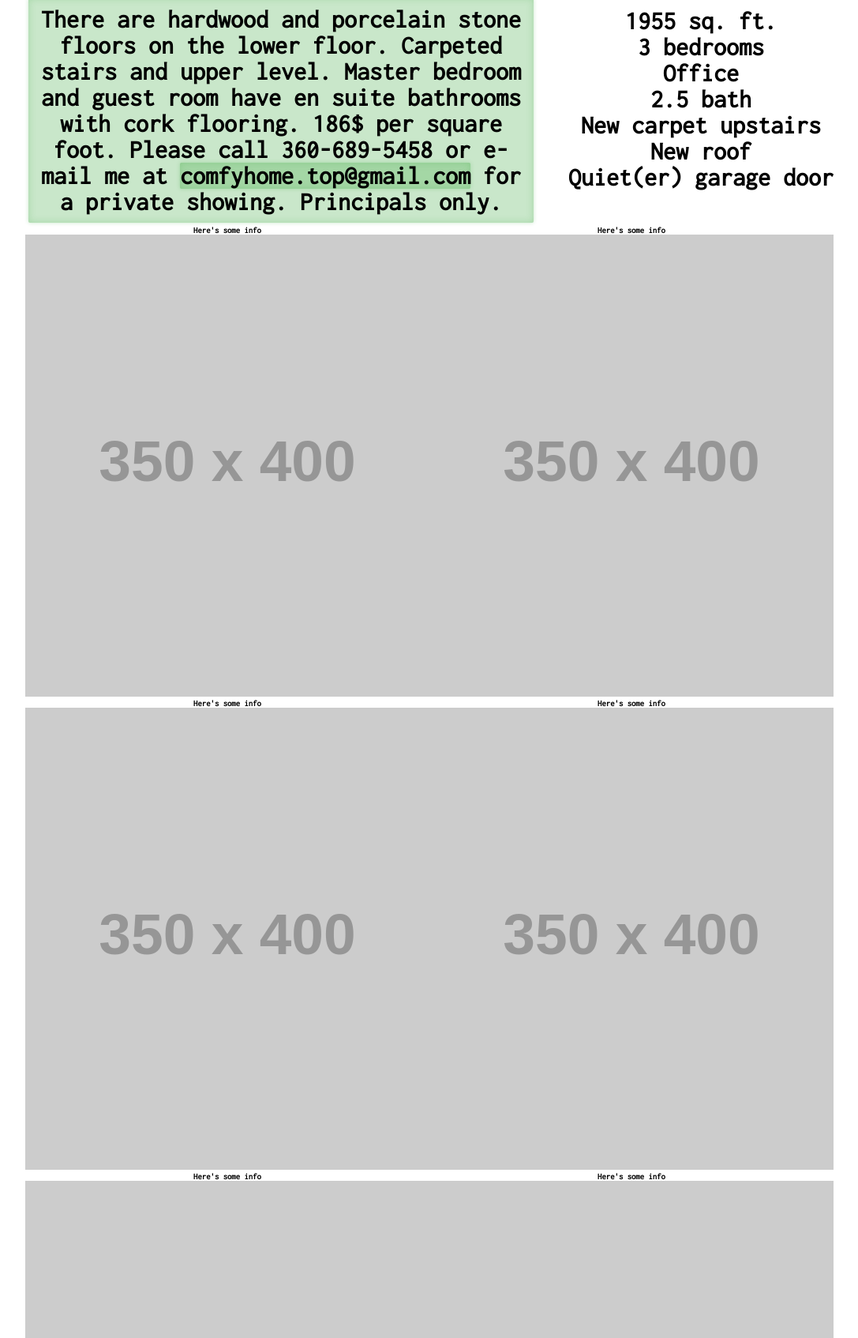
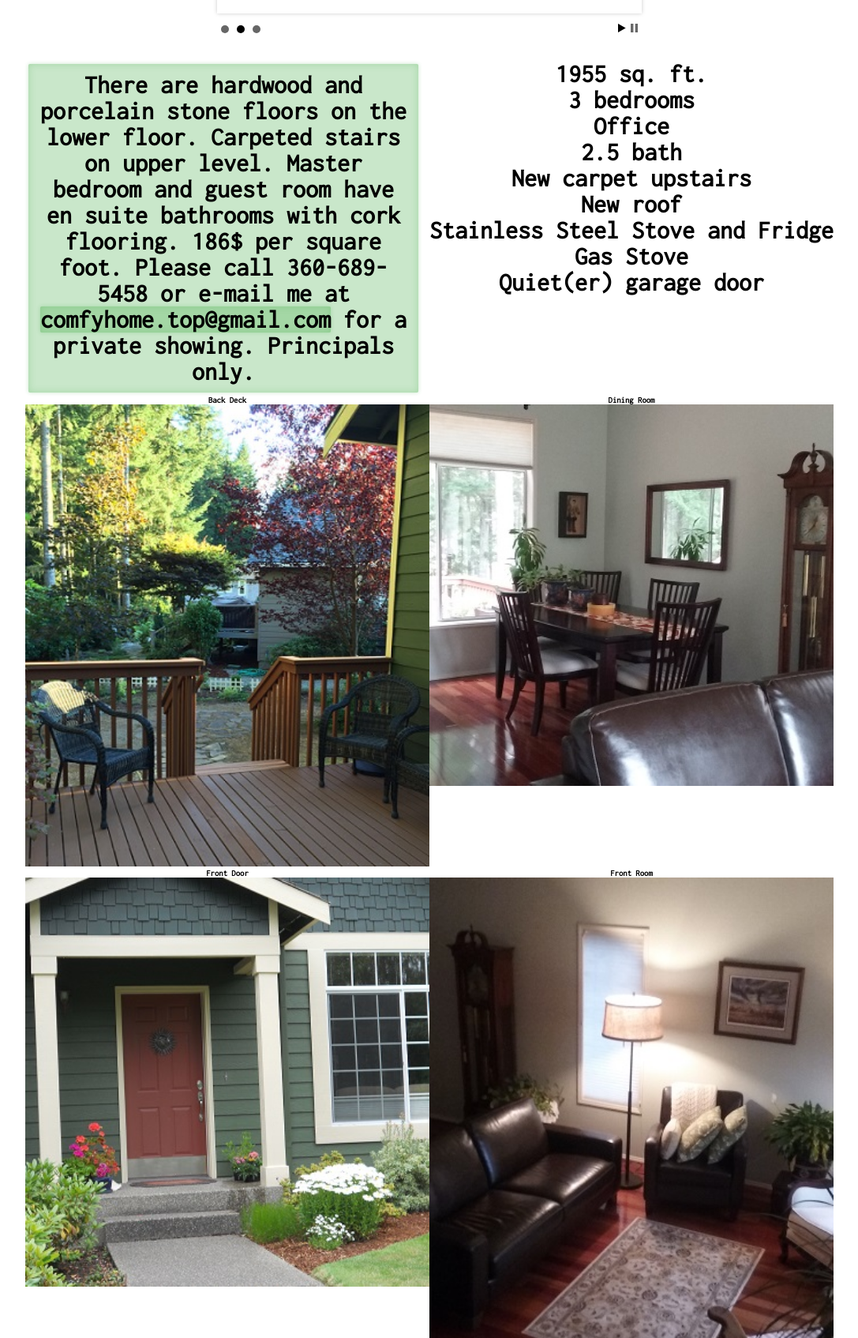
Before and after one commit to ivarmlee11/homesale, a plain HTML site: page index.html in a window 1280 px wide. Shown: the part 560-2254 px from the top of the page at 79% size, without its empty margins (96-1183 px from the left). Drawn offline with nearby package versions, Linux system fonts and the light colour scheme; placeholder pictures from the web are drawn by us.

Commit message:
pictures up

```diff
--- a/index.html
+++ b/index.html
@@ -26,9 +26,9 @@
     <div class="parent">
       <div id="slider">
         <ul class="bxslider">
-          <li><img src="http://placehold.it/350x300" alt="pic"></li>
-          <li><img src="http://placehold.it/350x300" alt="pic"></li>
-          <li><img src="http://placehold.it/350x300" alt="pic"></li>
+          <li><img src="img/front_door.JPG" alt="Front Door"></li>
+          <li><img src="img/housefront.JPG" alt="Front of House from the Street"></li>
+          <li><img src="img/dining_room_window_open.jpg" alt="Dining Room Window"></li>
         </ul>
       </div>
     </div>
@@ -37,7 +37,7 @@
 
       <div class="mainArticles shadow centerText">
         <h3>
-          There are hardwood and porcelain stone floors on the lower floor. Carpeted stairs and upper level. Master bedroom and guest room have en suite bathrooms with cork flooring. 186$ per square foot.
+          There are hardwood and porcelain stone floors on the lower floor. Carpeted stairs on upper level. Master bedroom and guest room have en suite bathrooms with cork flooring. 186$ per square foot.
 
            Please call 360-689-5458 or e-mail me at
            <a href="mailto:comfyhome.top@gmail.com"><span class="highlight shadow">comfyhome.top@gmail.com</span>
@@ -53,6 +53,8 @@
           <li>2.5 bath</li>
           <li>New carpet upstairs</li>
           <li>New roof</li>
+          <li>Stainless Steel Stove and Fridge</li>
+          <li>Gas Stove</li>
           <li>Quiet(er) garage door</li>
         </h3>
       </ul>
@@ -60,24 +62,25 @@
     </div>
 
     <div class='imageGrid'>
-      <div class="child centerText"><h6>Here's some info</h6>
-        <img src="http://placehold.it/350x400" alt="pic">
+      <div class="child centerText"><h6>Back Deck</h6>
+        <img src="img/back_porch.jpg" alt="Back Deck">
       </div>
-      <div class="child centerText"><h6>Here's some info</h6>
-        <img src="http://placehold.it/350x400" alt="pic">
+      <div class="child centerText"><h6>Dining Room</h6>
+        <img src="img/dining_room_window_open.jpg" alt="Dining Room">
       </div>
-      <div class="child centerText"><h6>Here's some info</h6>
-        <img src="http://placehold.it/350x400" alt="pic">
+      <div class="child centerText"><h6>Front Door</h6>
+        <img src="img/front_door.JPG" alt="Front Door">
       </div>
-      <div class="child centerText"><h6>Here's some info</h6>
-        <img src="http://placehold.it/350x400" alt="pic">
+      <div class="child centerText"><h6>Front Room</h6>
+        <img src="img/front_room.jpg" alt="Front Room">
       </div>
-      <div class="child centerText"><h6>Here's some info</h6>
-        <img src="http://placehold.it/350x400" alt="pic">
+      <div class="child centerText"><h6>Dining Room</h6>
+        <img src="img/dining_room_window_open.jpg" alt="Dining Room">
       </div>
-      <div class="child centerText"><h6>Here's some info</h6>
-        <img src="http://placehold.it/350x400" alt="pic">
+      <div class="child centerText"><h6>TV Room</h6>
+        <img src="img/relax_room.JPG" alt="TV Room">
       </div>
+
     </div>
 
     <div class="footer">
--- a/scss/style.scss
+++ b/scss/style.scss
@@ -36,11 +36,13 @@ span {
   display: inline-block;
 }
 
-// .moveList {
-//   @media (max-width: 500px) {
-//     // margin-left: -10px;
-//   }
-// }
+.moveList {
+  // @media (max-width: 500px) {
+  //   // margin-left: -10px;
+  // }
+  margin: 0 auto;
+  padding-left: 10px;
+}
 
 .centerText {
   font-size: 1em;
```
Also changed, not shown: css/main.css, img/back_porch.jpg (added), img/dining_room_window_open.jpg (added), img/front_door.JPG (added), img/front_room.jpg (added), img/front_room2.jpg (added), img/housefront.JPG (added), img/kitchen.jpg (added), img/relax_room.JPG (added), img/wood_floor_hallway.jpg (added), 6 other files.
